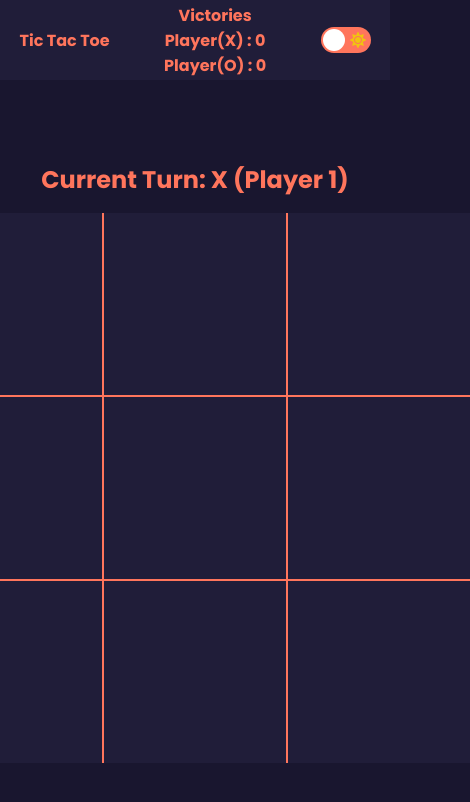
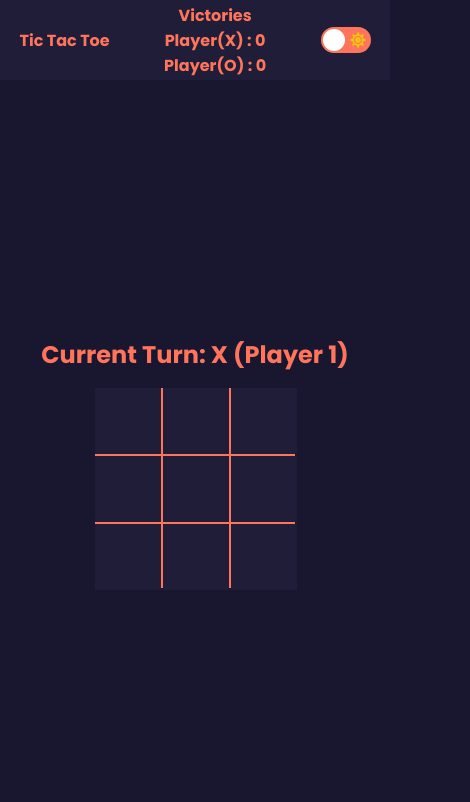
Before and after one commit to romanyevstafiie/tic-tac-toe, a React (Create React App) app: page / in a window 390 px wide. Shown: the top 802 px of the page, 470 px wide, since content can reach past the window. Built offline with nearby package versions, Linux system fonts and the light colour scheme.

Commit message:
Turn App Responsive

```diff
--- a/src/components/Board.tsx
+++ b/src/components/Board.tsx
@@ -34,6 +34,11 @@ const StyledBoard = styled.div`
 	width: 550px;
 	height: 550px;
 	background-color: ${({ theme }) => theme.mainColor};
+
+	@media ${({ theme }) => theme.media.phone} {
+		width: 200px;
+		height: 200px;
+	}
 `;
 
 export default Board;
--- a/src/components/Cell.tsx
+++ b/src/components/Cell.tsx
@@ -28,6 +28,15 @@ const StyledCell = styled.div`
 	p {
 		font-size: 4rem;
 	}
+
+	@media ${({ theme }) => theme.media.phone} {
+		width: 66px;
+		height: 66px;
+
+		p {
+			font-size: 2rem;
+		}
+	}
 `;
 
 export default Cell;
--- a/src/components/CenteredContainer.tsx
+++ b/src/components/CenteredContainer.tsx
@@ -13,6 +13,7 @@ const StyledContainer = styled.section`
 	min-width: 100vw;
 	min-height: calc(100vh - 5rem);
 	margin: 0 auto;
+	text-align: center;
 `;
 
 export default CenteredContainer;
```
